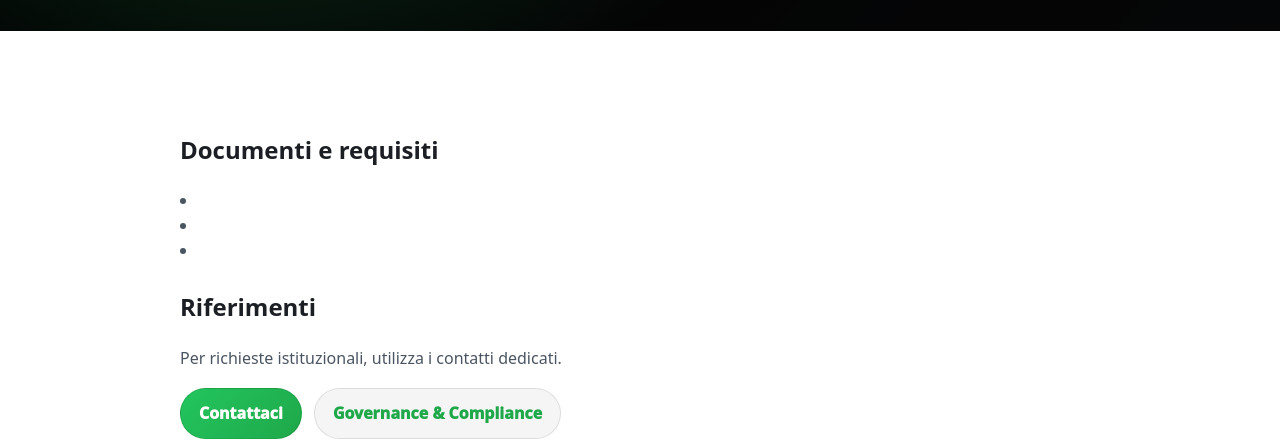
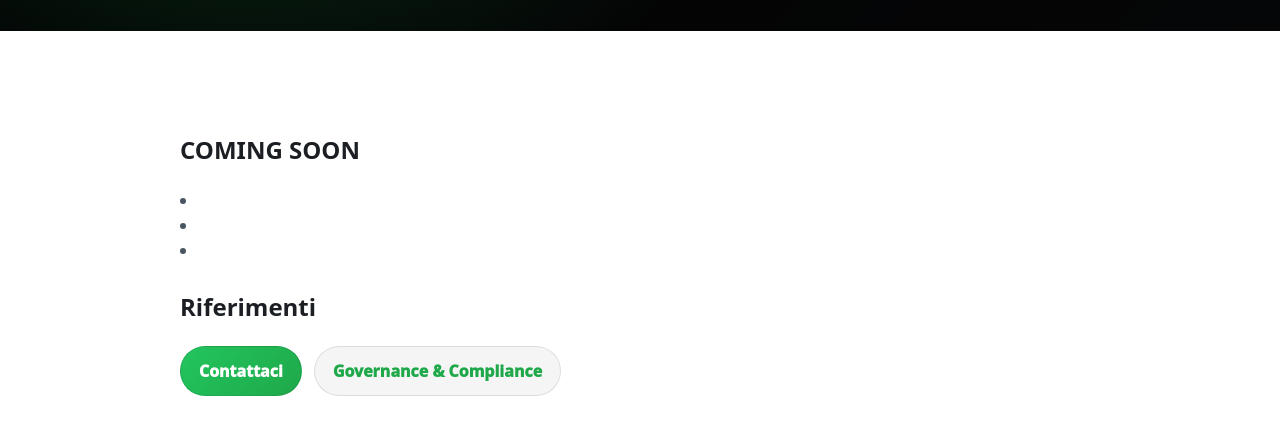
Before and after one commit to albanke/ke-energy, a website: page bandi-appalti.html in a window 1280 px wide. Shown: the part 354-800 px from the top of the page. Drawn offline with Linux system fonts and the light colour scheme.

Commit message:
Update bandi-appalti.html

```diff
--- a/bandi-appalti.html
+++ b/bandi-appalti.html
@@ -74,7 +74,7 @@
 
       </p>
 
-      <h2 class="reveal">Documenti e requisiti</h2>
+      <h2 class="reveal">COMING SOON</h2>
       <ul class="reveal">
         <li></li>
         <li></li>
@@ -83,7 +83,7 @@
 
       <h2 class="reveal">Riferimenti</h2>
       <p class="reveal">
-        Per richieste istituzionali, utilizza i contatti dedicati.
+
       </p>
 
       <div class="ctaRow reveal">
```
